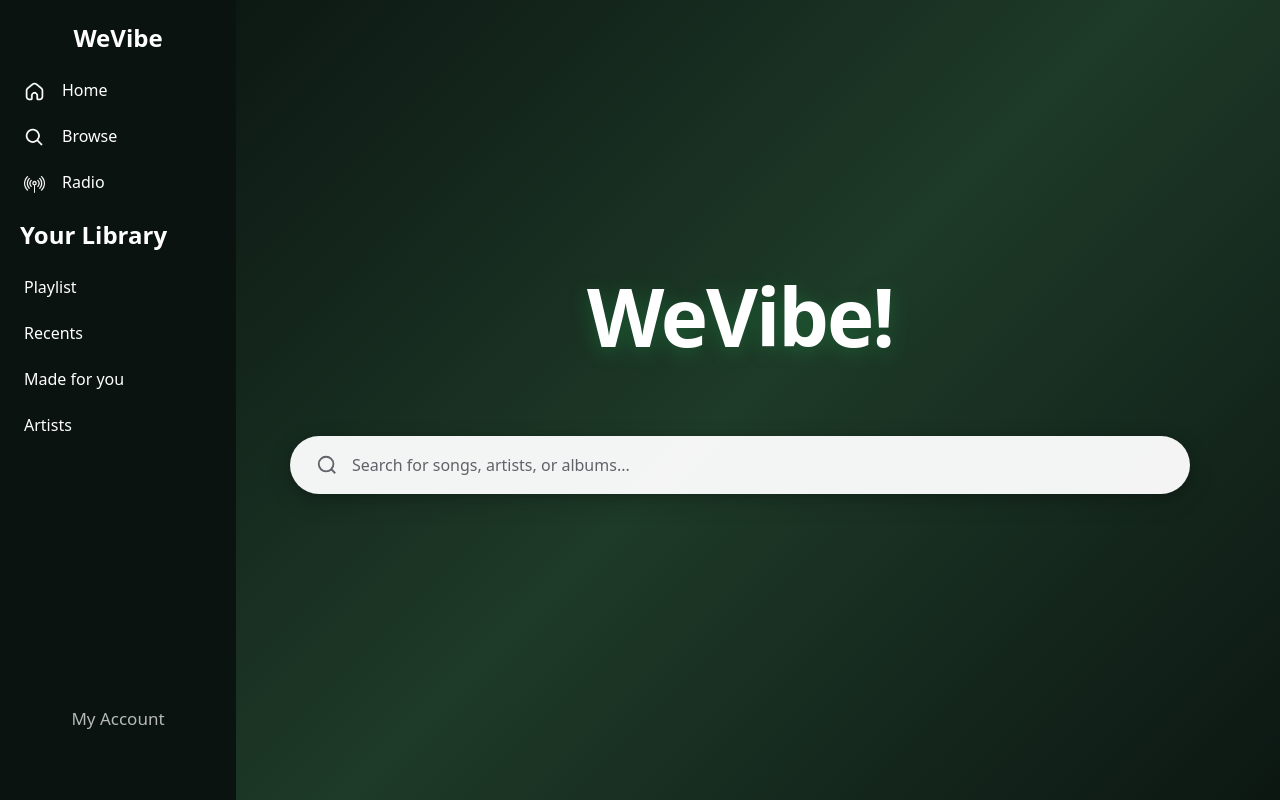
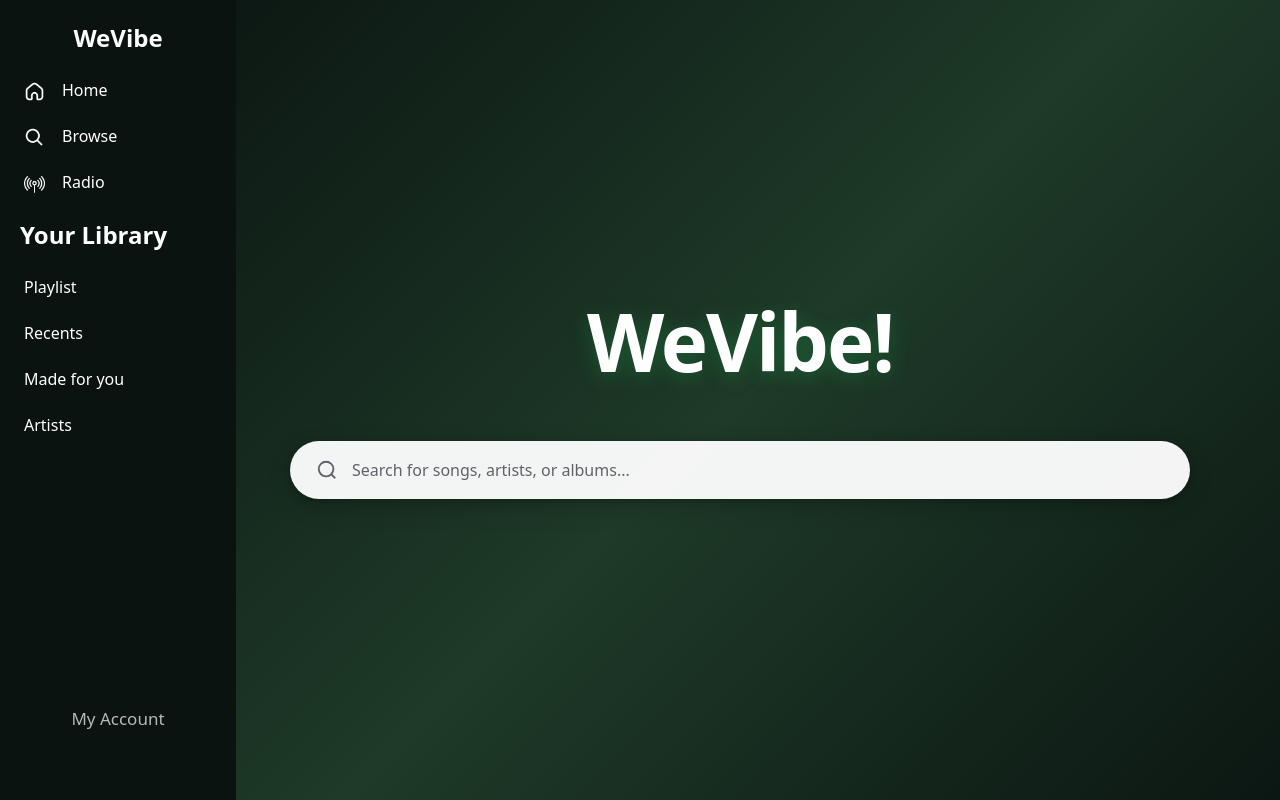
Before and after one commit to ElleBabaran/We-Vibe, a React (Vite) app: page /browse in a window 1280 px wide. Built offline with nearby package versions, Linux system fonts and the light colour scheme.

Commit message:
search scrolldown

```diff
--- a/src/browse.css
+++ b/src/browse.css
@@ -5,6 +5,7 @@
   align-items: center;
   justify-content: center;
   min-height: 100vh;
+  max-height: 100vh;
   width: 100vw;
   position: fixed;
   top: 0;
@@ -13,17 +14,42 @@
   padding: 40px 20px;
   z-index: 1;
   overflow-y: auto;
+  overflow-x: hidden;
+  scroll-behavior: smooth;
   transition: justify-content 0.3s ease;
 }
 
 .browse-container.with-results {
   justify-content: flex-start;
-  padding-top: 60px;
+  padding-top: 30px;
+  padding-bottom: 60px;
+}
+
+/* Custom Scrollbar */
+.browse-container::-webkit-scrollbar {
+  width: 12px;
+}
+
+.browse-container::-webkit-scrollbar-track {
+  background: rgba(0, 0, 0, 0.2);
+}
+
+.browse-container::-webkit-scrollbar-thumb {
+  background: rgba(255, 255, 255, 0.2);
+  border-radius: 6px;
+}
+
+.browse-container::-webkit-scrollbar-thumb:hover {
+  background: rgba(255, 255, 255, 0.3);
 }
 
 .browse-header {
-  margin-bottom: 60px;
-  margin-top: -50px; /* Adjust this value to move content up/down */
+  margin-bottom: 40px;
+  flex-shrink: 0;
+}
+
+.browse-container.with-results .browse-header {
+  margin-bottom: 30px;
 }
 
 .browse-title {
@@ -42,7 +68,8 @@
   display: flex;
   justify-content: center;
   align-items: center;
-
+  flex-shrink: 0;
+  margin-bottom: 20px;
 }
 
 .browse-search-form {
@@ -97,9 +124,11 @@
 .search-results-container {
   width: 100%;
   max-width: 1400px;
-  margin-top: 40px;
-  padding: 0 40px;
+  margin-top: 20px;
+  padding: 0 40px 40px 40px;
   animation: fadeIn 0.3s ease;
+  flex: 1;
+  overflow-y: visible;
 }
 
 @keyframes fadeIn {
@@ -281,7 +310,7 @@
   }
 
   .search-results-container {
-    padding: 0 20px;
+    padding: 0 20px 30px 20px;
   }
 
   .albums-grid,
@@ -292,6 +321,10 @@
 
   .results-title {
     font-size: 1.5rem;
+  }
+
+  .browse-container::-webkit-scrollbar {
+    width: 8px;
   }
 }
 
@@ -314,7 +347,7 @@
   }
 
   .search-results-container {
-    padding: 0 15px;
+    padding: 0 15px 30px 15px;
   }
 
   .albums-grid,
@@ -336,4 +369,8 @@
   .result-meta {
     font-size: 0.8rem;
   }
+
+  .browse-container::-webkit-scrollbar {
+    width: 6px;
+  }
 }
```
